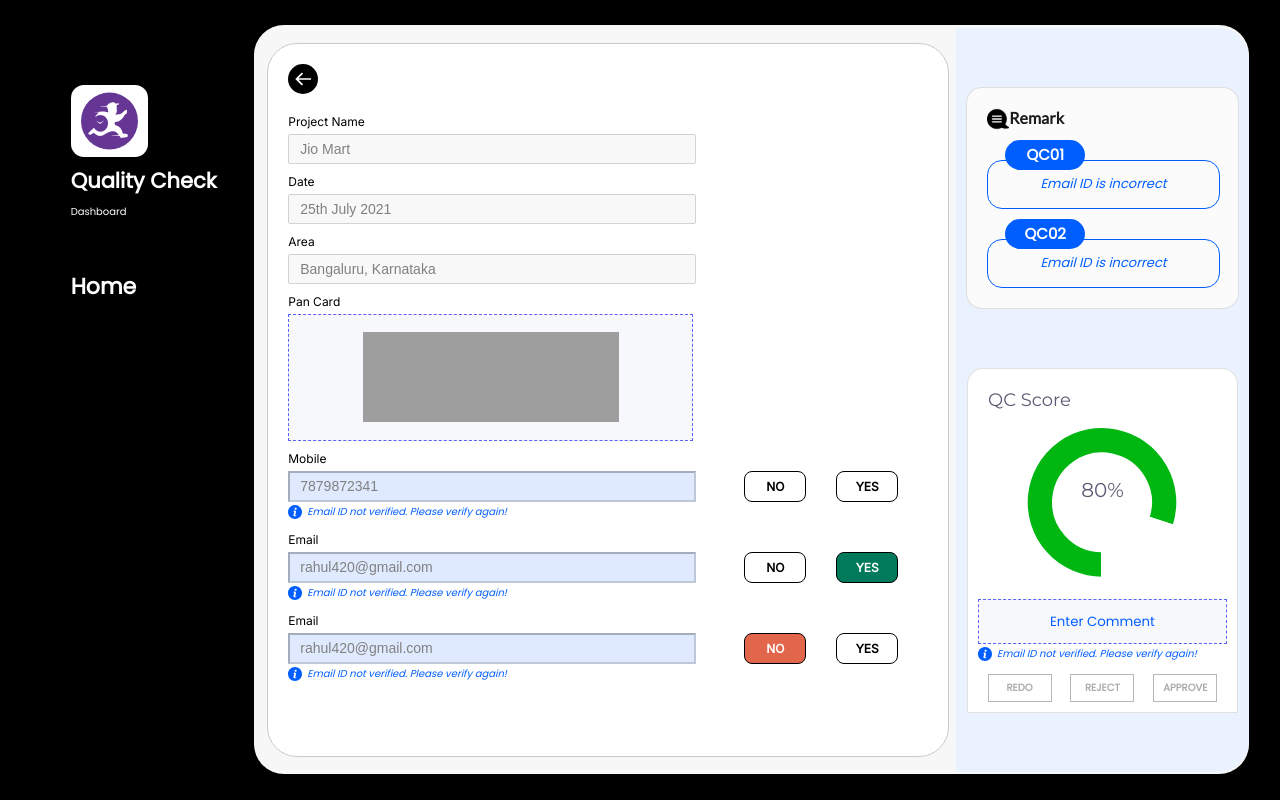
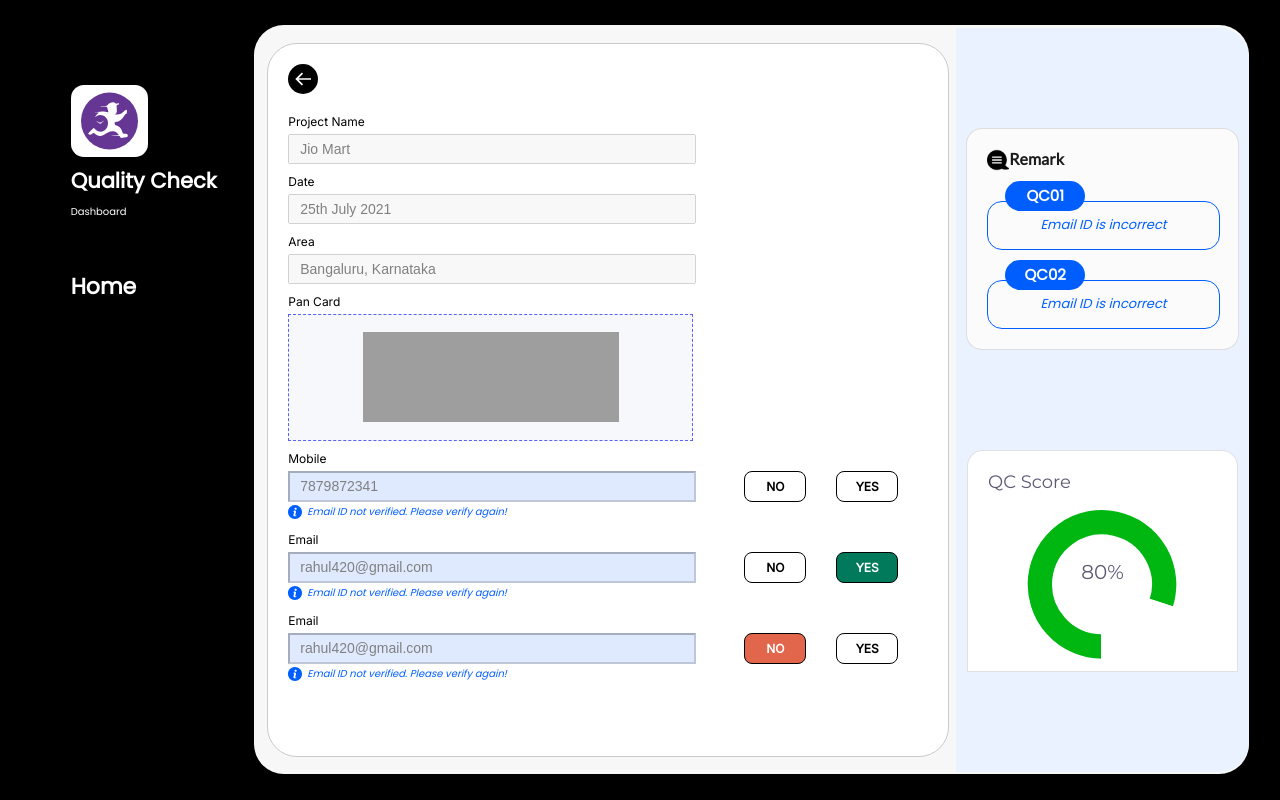
Before and after one commit to swaroop-chandra/taskmo-assignment10, a React (Create React App) app: page / in a window 1280 px wide. Built offline with nearby package versions, Linux system fonts and the light colour scheme; grey boxes are pictures that could not be loaded.

Commit message:
qc-check-done added

```diff
--- a/src/App.css
+++ b/src/App.css
@@ -358,3 +358,49 @@ form::-webkit-scrollbar {
   color: #005EFF;
   font-family: Poppins;
 }
+.qcCheckDoneContainerParent{
+  height: 100vh;
+  width:100vw;
+  display: flex;
+  justify-content: center;
+  align-items: center;
+  font-weight: 600;
+  color: #000000;
+  font-size: 14px;
+}
+.illustrationImg{
+  height:200px;
+}
+.qcCheckDoneContainer{
+  background-color: white;
+  display: flex;
+  justify-content: center;
+  align-items: center;
+  flex-direction: column;
+  border-radius: 6px;
+  box-shadow:0px 0px 20px 2px rgb(179, 178, 178);
+  padding: 20px 60px;
+}
+.myBlur{
+  -webkit-filter: blur(5px);
+  -moz-filter: blur(5px);
+  -o-filter: blur(5px);
+  -ms-filter: blur(5px);
+  filter: blur(5px);
+}
+.stackTop{
+  z-index:2;
+}
+.qcOkayBtn{
+  background-color: black;
+  color:white;
+  font-weight: 700;
+  border-radius: 8px;
+  outline:none;
+  padding:10px 20px;
+  margin:10px;
+}
+.qcOkayBtn:focus{
+  outline: none;
+
+}
--- a/src/App.js
+++ b/src/App.js
@@ -1,12 +1,16 @@
+import { useState } from "react";
 import "./App.css";
 import MainContent from "./component/main-content";
+import QcCheckDone from "./component/qc-check-done";
 import SideBar from "./component/sidebar";
 
 function App() {
+  const [blur,setBlur]=useState(false);
   return (
     <div className="App">
-      <SideBar/>
-      <MainContent/>
+      <QcCheckDone blur={blur} setBlur={setBlur}/>
+      <SideBar blur={blur} setBlur={setBlur}/>
+      <MainContent blur={blur}/>
     </div>
   );
 }
--- a/src/component/main-content.js
+++ b/src/component/main-content.js
@@ -2,10 +2,10 @@ import { optionsPie } from "../dataset/chartDataset";
 import Chart from "react-apexcharts";
 import QcscoreComp2 from "./qcscore-comp2";
 
-export default function MainContent() {
+export default function MainContent({blur}) {
   return (
     <>
-      <div className="main-content">
+      <div className={`main-content ${blur?"myBlur":null}`}>
         <div className="form-container">
           <div className="backArrow">
             <img
@@ -150,7 +150,7 @@ export default function MainContent() {
 
 
             </div>
-            <QcscoreComp2/>
+            {/* <QcscoreComp2/> */}
             {/* <div className="redoText">REDO</div> */}
           </div>
         </div>
--- /dev/null
+++ b/src/component/qc-check-done.js
@@ -0,0 +1,9 @@
+export default function QcCheckDone({blur,setBlur}){
+    return <div className="qcCheckDoneContainerParent">
+        <div className={`qcCheckDoneContainer ${blur?`stackTop`:null}`}><img className="illustrationImg" src={window.location.origin+"/images/illustration.svg"} alt="work-illustration"/>
+        <div>QC Check Done</div>
+        <button className="qcOkayBtn" onClick={()=>{
+            setBlur(false);
+        }}>OKAY</button></div>
+    </div>
+}
--- a/src/component/sidebar.js
+++ b/src/component/sidebar.js
@@ -1,11 +1,14 @@
-export default function SideBar() {
+export default function SideBar({setBlur,blur}) {
   return (
     <>
-      <div className="sidebarHome">
+      <div className={`sidebarHome ${blur?"myBlur":null}`}>
         <img
           src={window.location.origin + "/images/taskmoLogo.svg"}
           alt={"logo"}
           className="logoImg"
+          onClick={()=>{
+            setBlur(true);
+          }}
         />
         <div className="QCText">Quality Check</div>
         <div className="dbText">Dashboard</div>
```
Also changed, not shown: public/images/illustration.svg (added).
